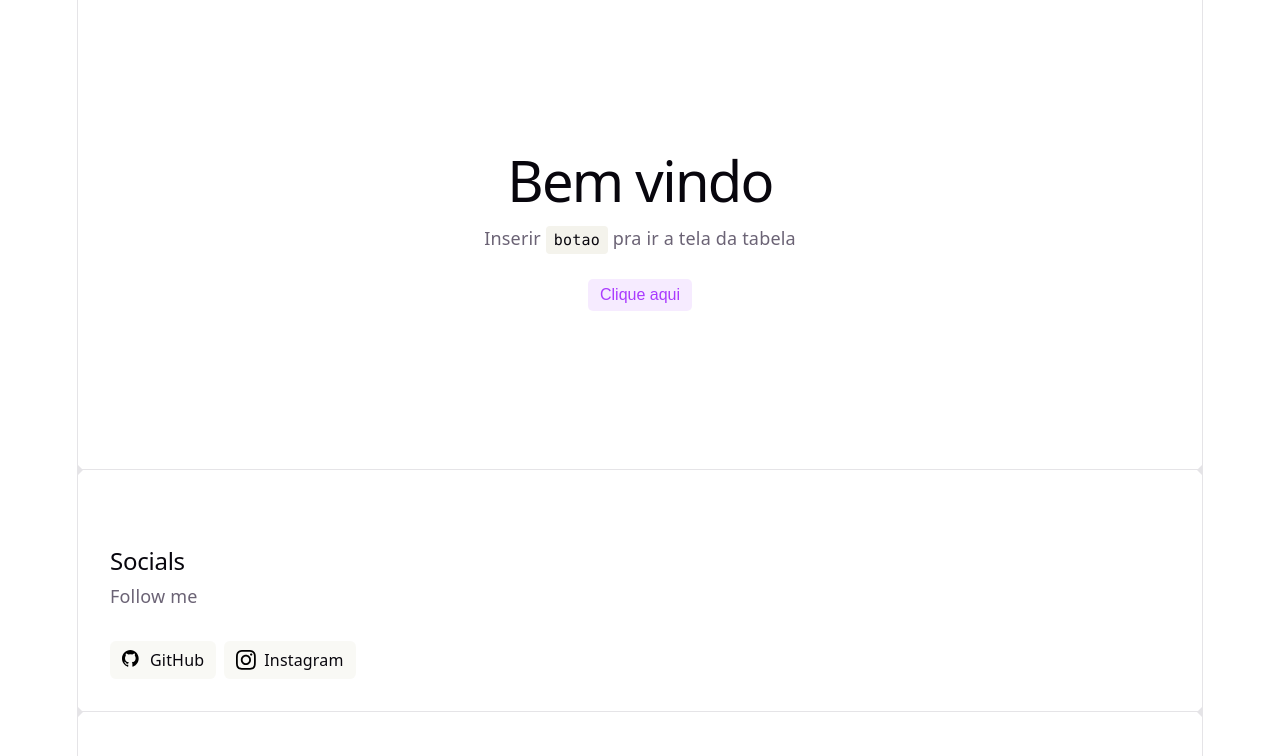
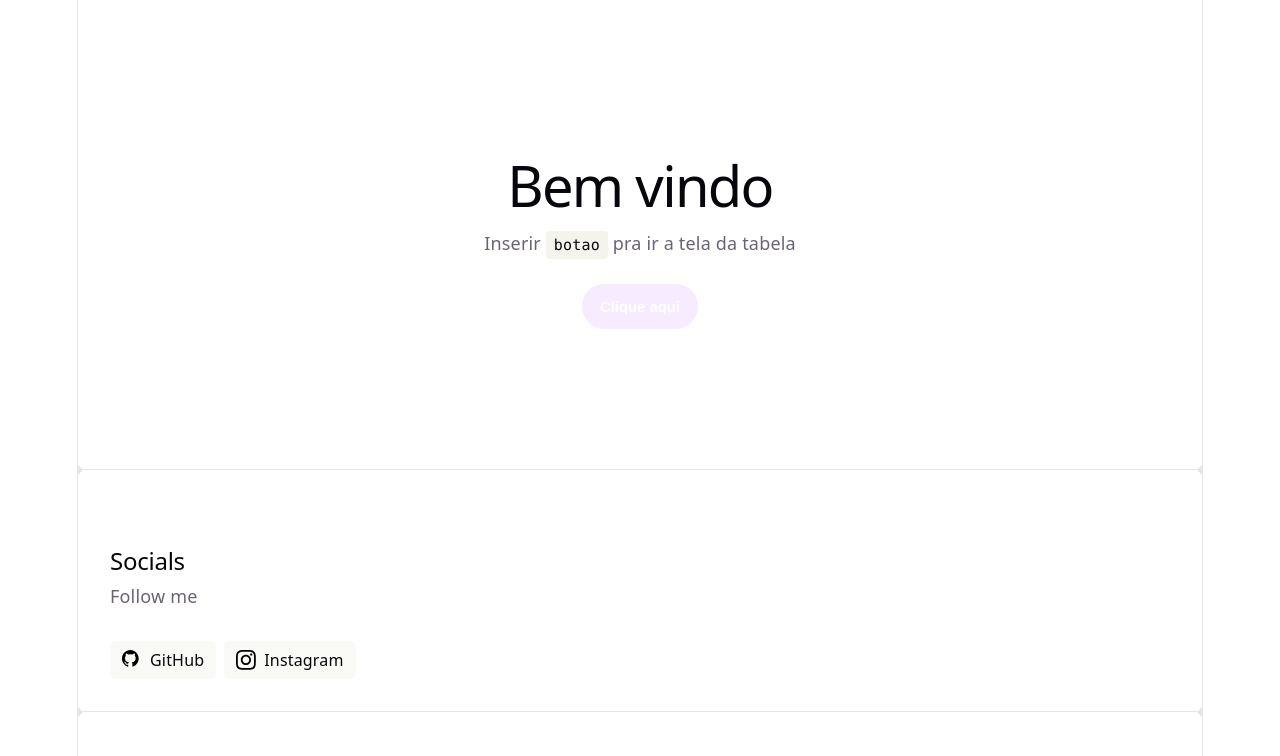
Before and after one commit to DJoverdant/react-system, a React (Vite) app: page / in a window 1280 px wide. Shown: the top 756 px of the page. Built offline with nearby package versions, Linux system fonts and the light colour scheme.

Commit message:
feat: add button component

```diff
--- a/package.json
+++ b/package.json
@@ -14,7 +14,8 @@
     "express": "^5.2.1",
     "pg": "^8.20.0",
     "react": "^19.2.4",
-    "react-dom": "^19.2.4"
+    "react-dom": "^19.2.4",
+    "styled-components": "^6.3.12"
   },
   "devDependencies": {
     "@babel/core": "^7.29.0",
--- a/src/front/components/Button/index.tsx
+++ b/src/front/components/Button/index.tsx
@@ -1,11 +1,15 @@
+import React from 'react';
+import styled from 'styled-components';
 import "./styles.css";
 
 interface ButtonProps { text: string };
 
 function Button({text}: ButtonProps) {
-    return (
-        <button className="button"> {text} </button>
-    );
+  return (
+    <button className="button">
+    <span>{text}</span>
+    </button>
+  );
 }
 
 export default Button;
--- a/src/front/components/Button/styles.css
+++ b/src/front/components/Button/styles.css
@@ -1,14 +1,30 @@
 .button {
-  font-size: 16px;
-  padding: 5px 10px;
-  border-radius: 5px;
-  color: var(--accent);
-  background: var(--accent-bg);
-  border: 2px solid transparent;
-  transition: border-color 0.3s;
-  margin-bottom: 24px;
+  cursor: pointer;
+  display: flex;
+  gap: 0.5rem;
+  border: none;
+
+  transition: all 0.5s cubic-bezier(0.165, 0.84, 0.44, 1);
+  border-radius: 100px;
+  font-weight: 800;
+  place-content: center;
+
+  padding: 0.75rem 1rem;
+  font-size: 0.825rem;
+  line-height: 1rem;
+
+  background-color: rgba(170, 59, 255, 0.1);
+  box-shadow:
+    inset 0 1px 0 0 rgba(255, 255, 255, 0.04),
+    inset 0 0 0 1px rgba(255, 255, 255, 0.04);
+  color: #fff;
 
   &:hover {
-    border-color: var(--accent-border);
+    box-shadow:
+    inset 0 1px 0 0 rgba(255, 255, 255, 0.08),
+    inset 0 0 0 1px rgba(252, 232, 3, 0.08);
+    color: #9661aa;
+    transform: translate(0, -0.25rem);
+    background-color: rgba(0, 0, 0, 0.5);
   }
 }
```
Also changed, not shown: 1 other file (tests, documents, lock files or other folders).
